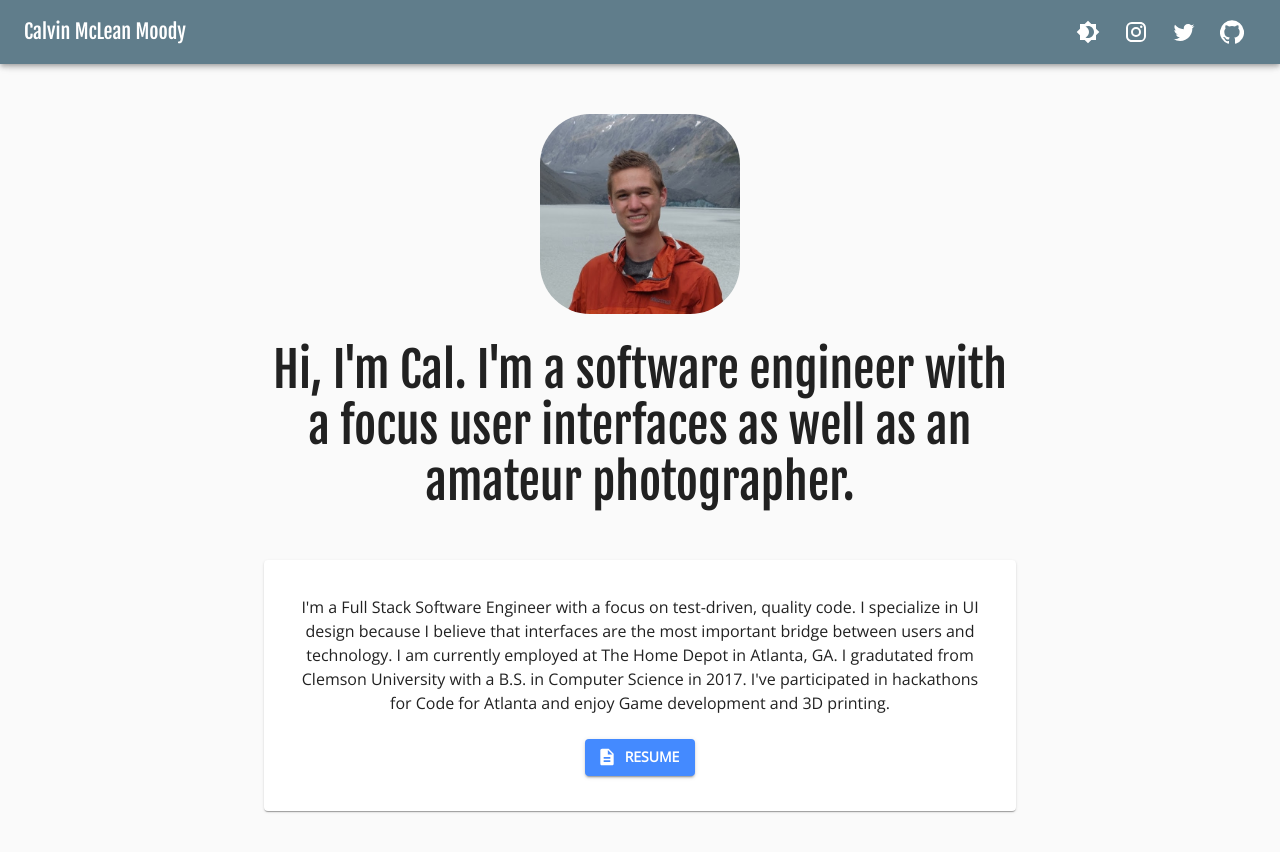
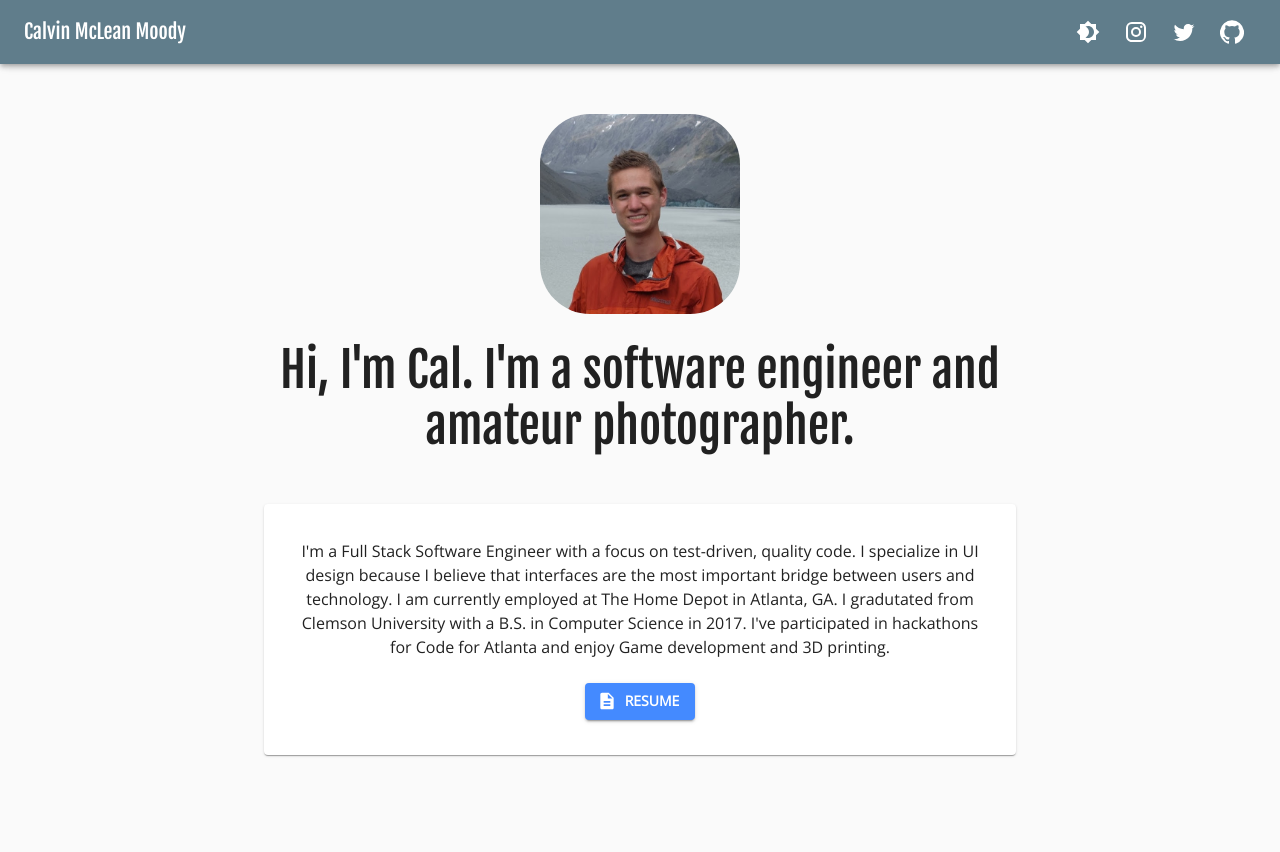
Before and after one commit to logicalmoody/calbatr0ss.github.io, a React (Create React App) app: page / in a window 1280 px wide. Shown: the top 852 px of the page. Built offline with nearby package versions, Linux system fonts and the light colour scheme.

Commit message:
update header

```diff
--- a/src/components/Hero.js
+++ b/src/components/Hero.js
@@ -28,8 +28,7 @@ export default function Hero() {
 			</Box>
 			<Box display="flex" alignItems="center" pt={3}>
 				<Typography variant="h3">
-					Hi, I'm Cal. I'm a software engineer with a focus user interfaces as well as an amateur
-					photographer.
+					Hi, I'm Cal. I'm a software engineer and amateur photographer.
 				</Typography>
 			</Box>
 		</Box>
```
Also changed, not shown: package.json (+6 -10 lines), 2 other files (tests, documents, lock files or other folders).
